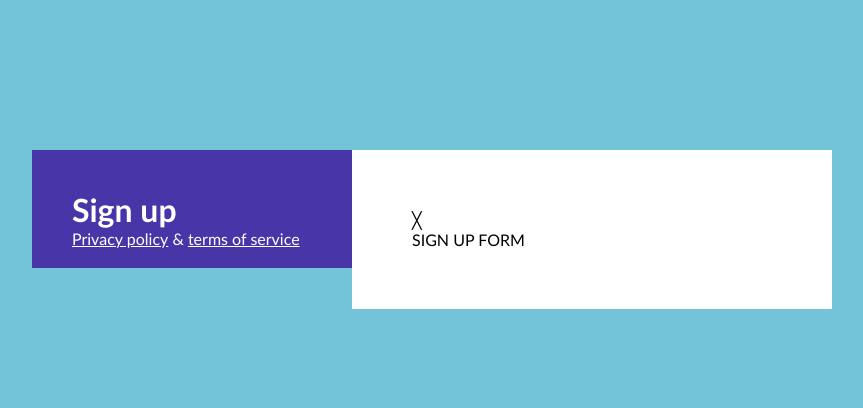
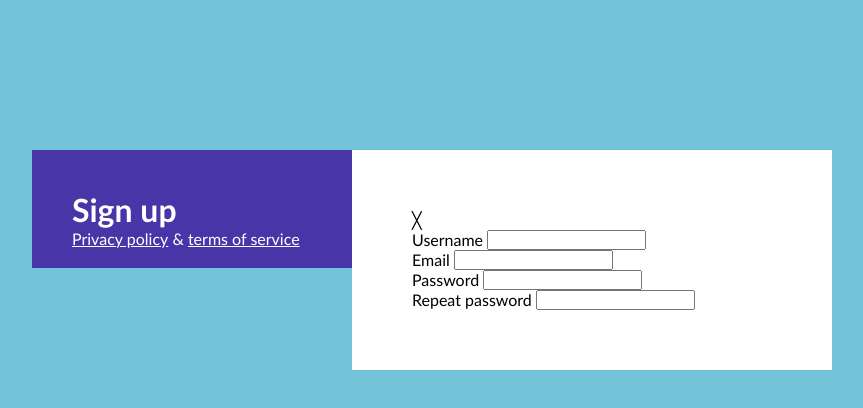
Before and after one commit to 1evana/4-sign-up, a plain HTML site: page index.html in a window 1280 px wide. Shown: the whole page, without its empty margins (208-1071 px from the left). Drawn offline with Linux system fonts and the light colour scheme.

Commit message:
HTML struktūra

```diff
--- a/index.html
+++ b/index.html
@@ -26,7 +26,22 @@
         <div class="right-column">
             <div>&#X2573;</div>
             <form>
-                SIGN UP FORM
+                <div class="form-row">
+                    <label for="">Username</label>
+                    <input type="text">
+                </div>
+                <div class="form-row">
+                    <label for="">Email</label>
+                    <input type="email">
+                </div>
+                <div class="form-row">
+                    <label for="">Password</label>
+                    <input type="password">
+                </div>
+                <div class="form-row">
+                    <label for="">Repeat password</label>
+                    <input type="password">
+                </div>
             </form>
         </div>
     </main>
```
